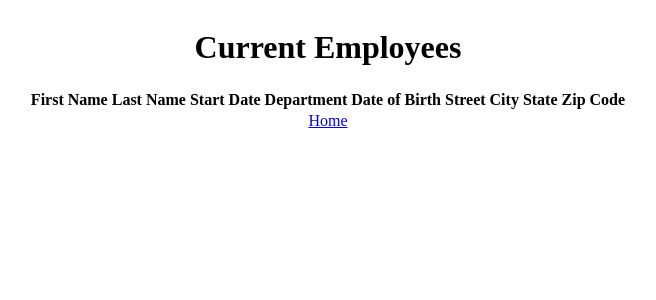
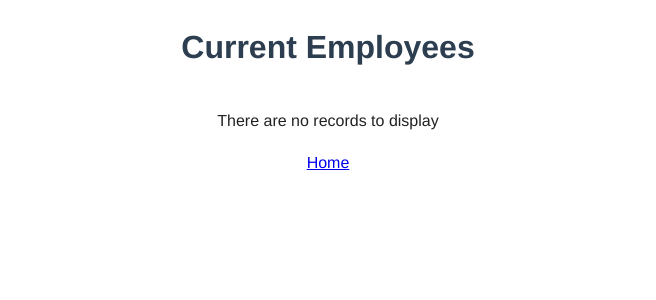
Before and after one commit to melacod/MelanieKlein_14_02052022, a React (Create React App) app: page /employee-list in a window 1280 px wide. Shown: the top 300 px of the page, without its empty margins (312-968 px from the left). Built offline with nearby package versions, Linux system fonts and the light colour scheme.

Commit message:
utilisation du plugin datatable

```diff
--- a/package.json
+++ b/package.json
@@ -10,12 +10,14 @@
     "@testing-library/user-event": "^13.5.0",
     "react": "^17.0.2",
     "react-calendar": "^3.7.0",
+    "react-data-table-component": "^7.5.1",
     "react-dom": "^17.0.2",
     "react-native": "^0.68.2",
     "react-native-web": "^0.17.7",
     "react-redux": "^8.0.1",
     "react-router-dom": "^6.3.0",
     "react-scripts": "^5.0.1",
+    "styled-components": "^5.3.5",
     "web-vitals": "^2.1.4"
   },
   "scripts": {
--- a/src/App.css
+++ /dev/null
@@ -1,3 +0,0 @@
-.picker {
-    padding: 10px;
-}
--- a/src/App.js
+++ b/src/App.js
@@ -1,4 +1,3 @@
-import './App.css'
 import AppRouter from './AppRouter'
 
 /**
--- a/src/index.css
+++ b/src/index.css
@@ -1,3 +1,11 @@
+html {
+    font-family: Avenir, Helvetica, Arial, sans-serif;
+    -webkit-font-smoothing: antialiased;
+    -moz-osx-font-smoothing: grayscale;
+    text-align: center;
+    color: #2c3e50;
+}
+
 .title {
     display: flex;
     align-items: center;
@@ -20,3 +28,7 @@ label {
 .address {
     margin-top: 10px;
 }
+
+.picker {
+    padding: 10px;
+}
--- a/src/pages/CreateEmployee.js
+++ b/src/pages/CreateEmployee.js
@@ -24,9 +24,9 @@ const CreateEmployee = () => {
     const [startDate, setStartDate] = useState(new Date())
     const [street, setStreet] = useState('')
     const [city, setCity] = useState('')
-    const [state, setState] = useState(false)
+    const [state, setState] = useState(STATES[0].name)
     const [zipCode, setZipCode] = useState('')
-    const [department, setDepartment] = useState(false)
+    const [department, setDepartment] = useState(DEPARTMENTS[0].name)
 
     // handle First Name change event
     const firstNameChange = (event) => {
@@ -51,11 +51,6 @@ const CreateEmployee = () => {
     // handle Zip Code me change event
     const zipCodeChange = (event) => {
         setZipCode(event.target.value)
-    }
-
-    // handle Department me change event
-    const departmentChange = (event) => {
-        setDepartment(event.target.select)
     }
 
     const handleSubmit = (event) => {
--- a/src/pages/CurrentEmployees.js
+++ b/src/pages/CurrentEmployees.js
@@ -1,6 +1,7 @@
 import { useSelector } from 'react-redux'
 import { Link } from 'react-router-dom'
 import { selectEmployee } from '../select'
+import DataTable from 'react-data-table-component'
 
 /**
  * CurrentEmployees page
@@ -10,39 +11,72 @@ import { selectEmployee } from '../select'
 const CurrentEmployees = () => {
     const employee = useSelector(selectEmployee)
 
+    const columns = [
+        {
+            name: 'First Name',
+            selector: (row) => row.firstName,
+            sortable: true,
+        },
+        {
+            name: 'Last Name',
+            selector: (row) => row.lastName,
+            sortable: true,
+        },
+        {
+            name: 'Start Date',
+            selector: (row) => row.startDate,
+            sortable: true,
+        },
+        {
+            name: 'Department',
+            selector: (row) => row.department,
+            sortable: true,
+        },
+        {
+            name: 'Date of Birth',
+            selector: (row) => row.dateOfBirth,
+            sortable: true,
+        },
+        {
+            name: 'Street',
+            selector: (row) => row.street,
+            sortable: true,
+        },
+        {
+            name: 'City',
+            selector: (row) => row.city,
+            sortable: true,
+        },
+        {
+            name: 'State',
+            selector: (row) => row.state,
+            sortable: true,
+        },
+        {
+            name: 'Zip Code',
+            selector: (row) => row.zipCode,
+            sortable: true,
+        },
+    ]
+
+    const getData = () => {
+        const employeeArray = []
+        employee.employeeList.forEach((emp, idx) => {
+            employeeArray.push({ ...emp })
+        })
+        employeeArray.forEach((emp, idx) => (emp.id = idx))
+        return employeeArray
+    }
+
     return (
         <div id="employee-div" className="container">
             <h1>Current Employees</h1>
-            <table id="employee-table" className="display">
-                <thead>
-                    <tr>
-                        <th>First Name</th>
-                        <th>Last Name</th>
-                        <th>Start Date</th>
-                        <th>Department</th>
-                        <th>Date of Birth</th>
-                        <th>Street</th>
-                        <th>City</th>
-                        <th>State</th>
-                        <th>Zip Code</th>
-                    </tr>
-                </thead>
-                <tbody>
-                    {employee.employeeList.map((emp, index) => (
-                        <tr key={index}>
-                            <td>{emp.firstName}</td>
-                            <td>{emp.lastName}</td>
-                            <td>{emp.startDate}</td>
-                            <td>{emp.department}</td>
-                            <td>{emp.dateOfBirth}</td>
-                            <td>{emp.street}</td>
-                            <td>{emp.city}</td>
-                            <td>{emp.state}</td>
-                            <td>{emp.zipCode}</td>
-                        </tr>
-                    ))}
-                </tbody>
-            </table>
+            <DataTable
+                columns={columns}
+                data={getData()}
+                pagination
+                fixedHeader
+            />
             <Link to="/">Home</Link>
         </div>
     )
```
Also changed, not shown: 1 other file (tests, documents, lock files or other folders).
